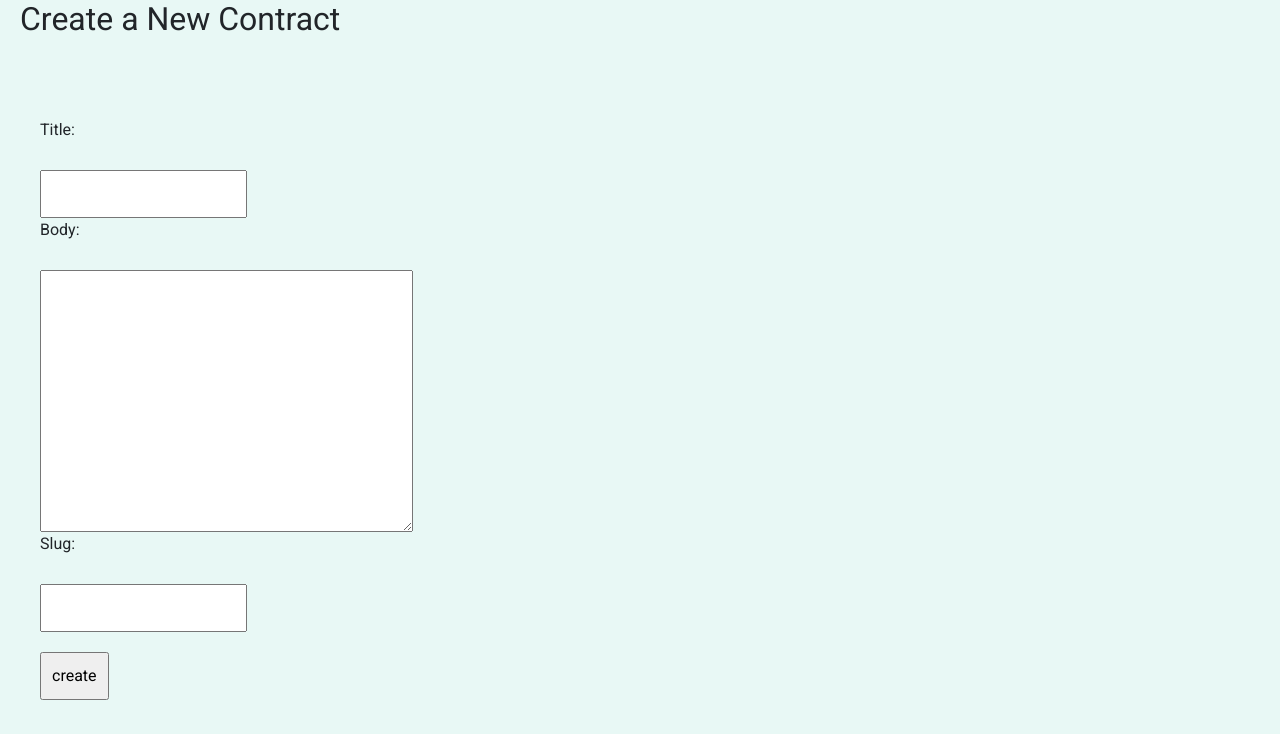
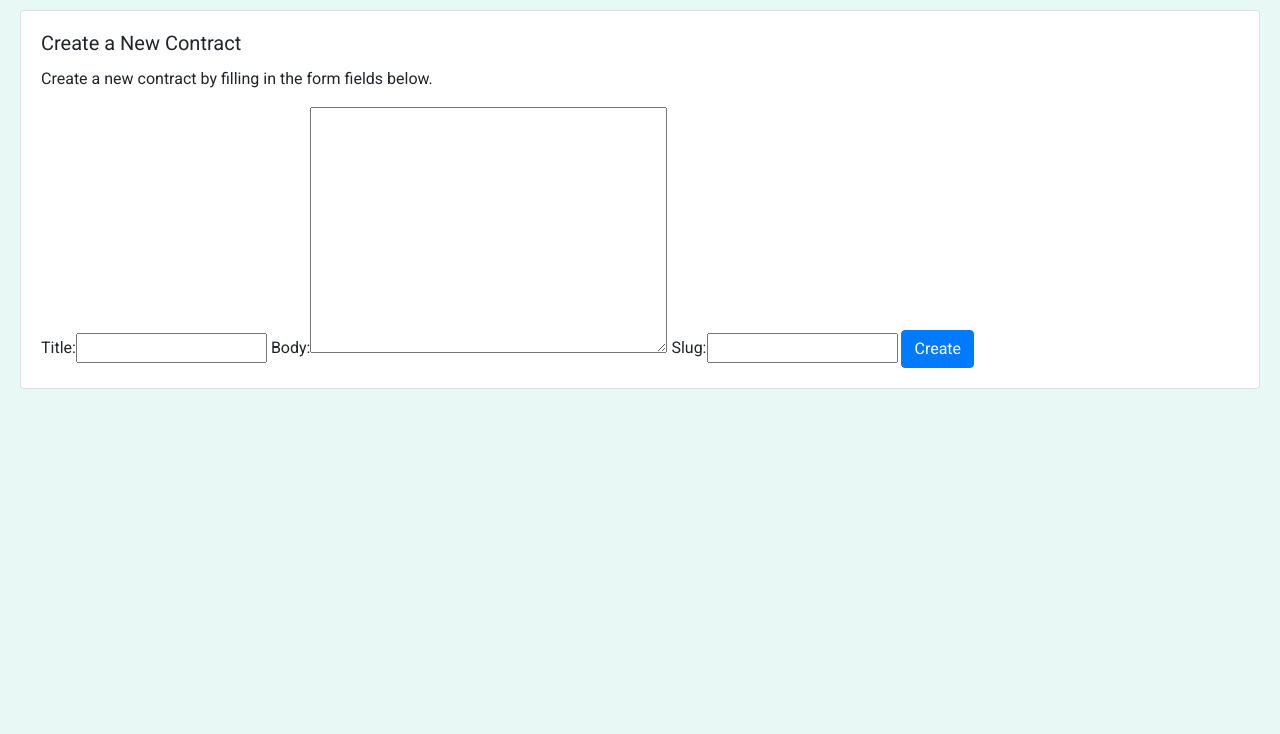
Before and after one commit to wayfarer1549/ECU-SENG-6240-SP2020-Team-3-project, a Django app: page /contracts/create/ in a window 1280 px wide. Shown: the part 66-800 px from the top of the page. Run offline with Django 3.2, Linux system fonts and the light colour scheme; some libraries are stand-ins or nearby versions.

Commit message:
Add'l template changes (contracts create / list)

```diff
--- a/src/clmp/assets/styles.css
+++ b/src/clmp/assets/styles.css
@@ -17,7 +17,7 @@ body {
     margin: 10px 0px 10px 0px;
 }
 
-.site-form {
+/* .site-form {
     margin-top: 60px;
     padding: 20px;
 }
@@ -26,4 +26,4 @@ body {
     display: block;
     margin: 20px 0 0px 0;
     padding: 10px;
-}
+} */
--- a/src/clmp/contracts/templates/contracts/contract_create.html
+++ b/src/clmp/contracts/templates/contracts/contract_create.html
@@ -2,12 +2,17 @@
 
 {% block content %}
 <div class="create-contract">
-    <h2>Create a New Contract</h2>
-    <form class="site-form" action="{% url 'contracts:create' %}" method="post">
-        {% csrf_token %}
-        {{ form }}
-        <input type="submit" value="create">
-    </form>
+    <div class="card mx-auto">
+        <div class="card-body">
+          <h5 class="card-title">Create a New Contract</h5>
+          <p class="card-text">Create a new contract by filling in the form fields below.</p>
+          <form class="site-form" action="{% url 'contracts:create' %}" method="post">
+              {% csrf_token %}
+              {{ form }}
+          <button class="btn btn-primary" type="submit">Create</button>
+        </form>
+        </div>
+      </div>
 </div>
 <script src="/static/slugify.js"></script>
 {% endblock %}
--- a/src/clmp/contracts/templates/contracts/contract_list.html
+++ b/src/clmp/contracts/templates/contracts/contract_list.html
@@ -1,7 +1,6 @@
 {% extends 'base_layout.html' %}
 
 {% block content %}
-<!-- <h1>Contract List</h1> -->
 <div class="jumbotron">
   <h1 class="display-4">Contracts List</h1>
 </div>
```
Also changed, not shown: src/clmp/templates/homepage.html (+5 -5 lines), src/clmp/templates/registration/login.html (+7 -2 lines).
